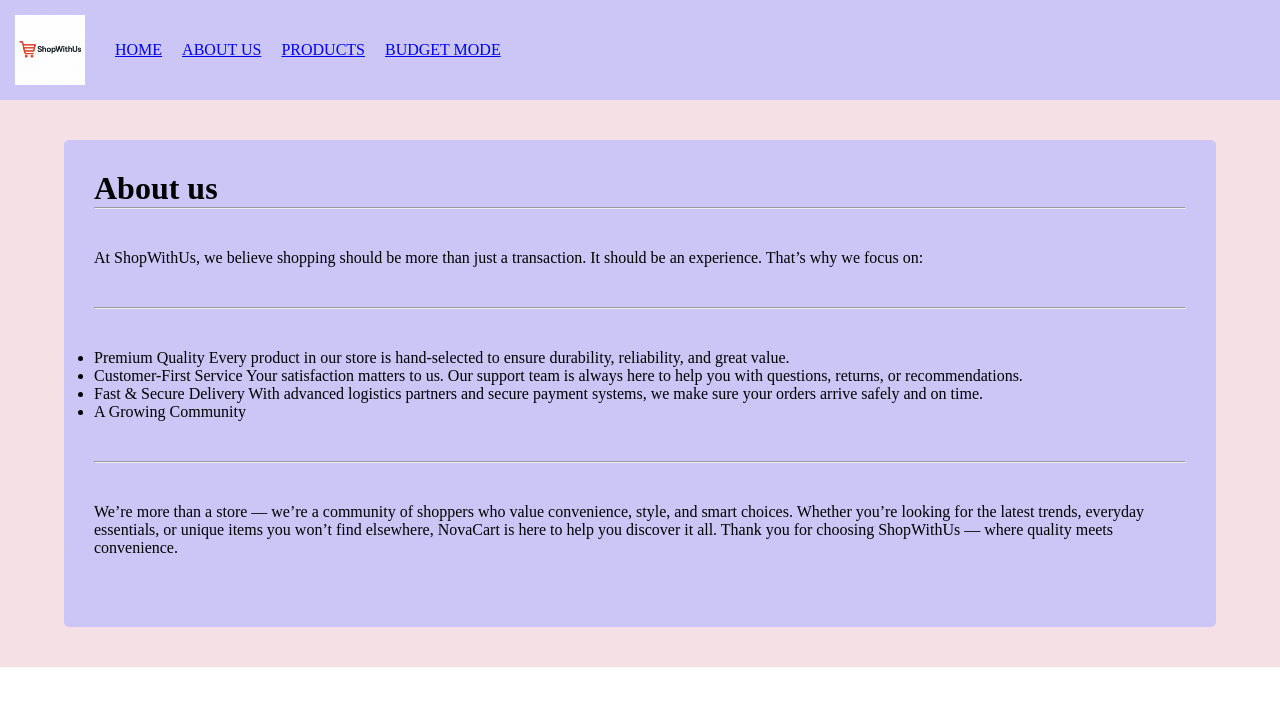
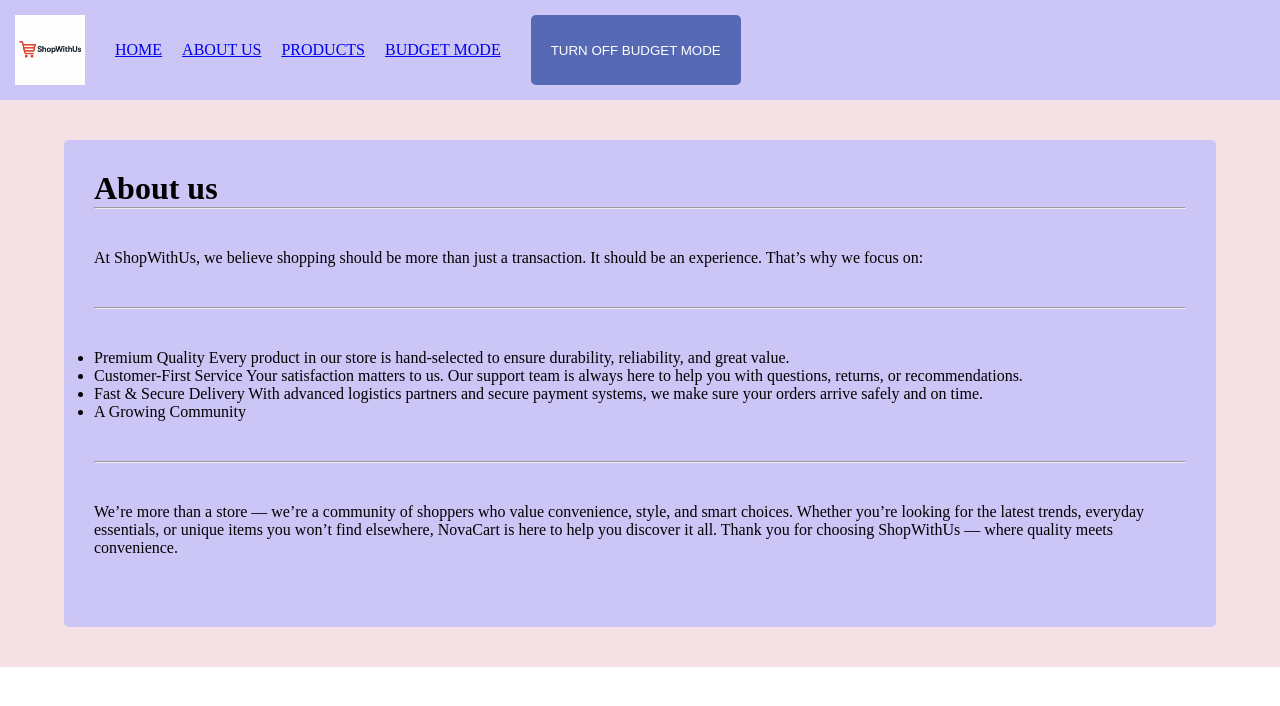
Before and after one commit to SwitchTia/react-context-api, a React (Vite) app: page /about-us in a window 1280 px wide. Shown: the top 706 px of the page. Built offline with nearby package versions, Linux system fonts and the light colour scheme; no server answers.

Commit message:
Feat: Button Turn on/off Budget Mode

```diff
--- a/src/components/AppHeader.jsx
+++ b/src/components/AppHeader.jsx
@@ -1,5 +1,6 @@
-import { NavLink } from "react-router-dom";
+import { Link, NavLink } from "react-router-dom";
 import Logo from "../assets/img/Logo.png"
+import { useBudgetMode } from "../context/BudgetContex";
 
 
 export default function AppHeader() {
@@ -24,6 +25,8 @@ export default function AppHeader() {
     ];
 
 
+    const { toggleBudgetMode, isBudgetMode } = useBudgetMode();
+
     return (
         <header className="flex gap">
             <div>
@@ -37,6 +40,10 @@ export default function AppHeader() {
                 ))}
             </ul>
 
+            <button className="btn" onClick={toggleBudgetMode}>
+                {isBudgetMode ? "Turn on Budget Mode" : "Turn off Budget Mode"}
+            </button>
+
         </header>
     );
 }
```
